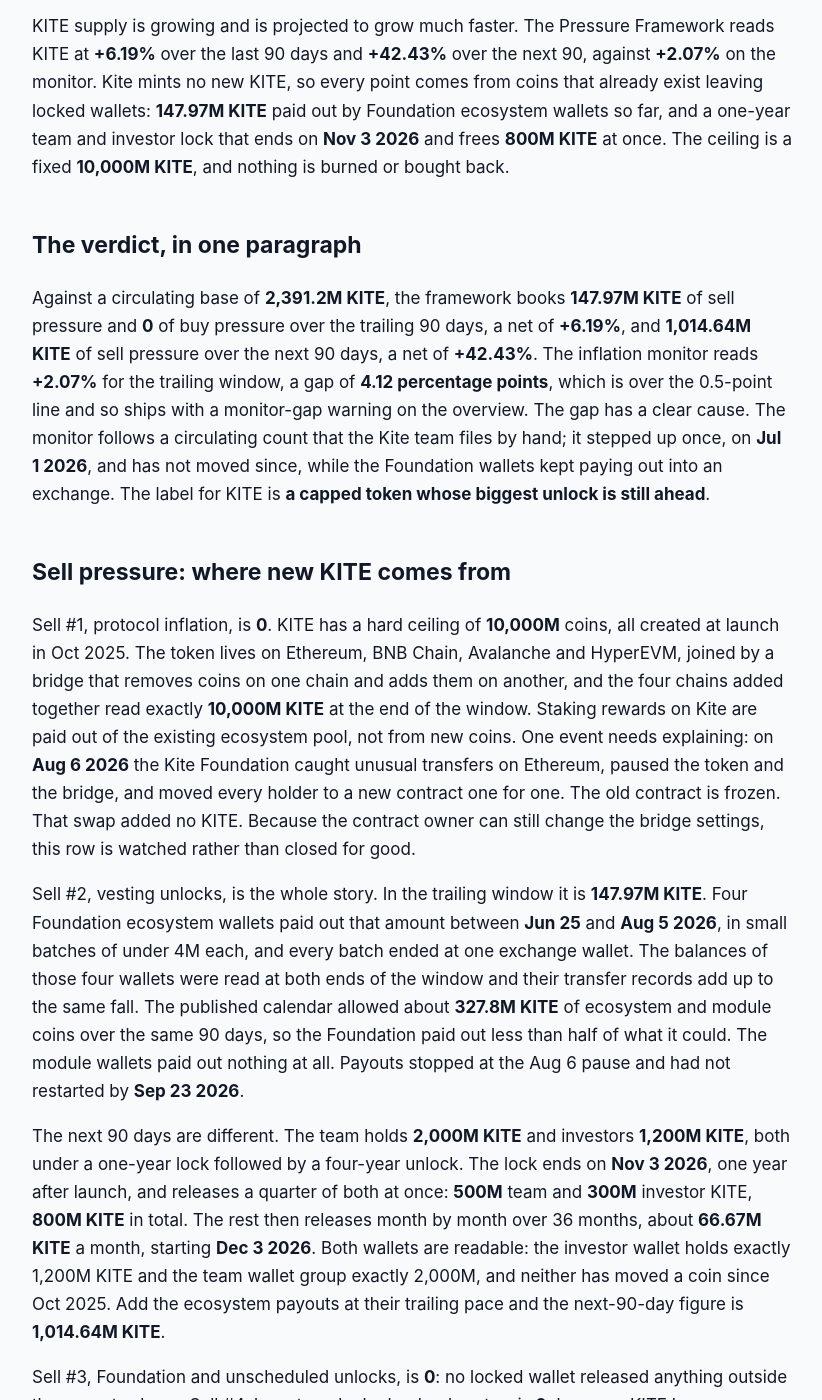
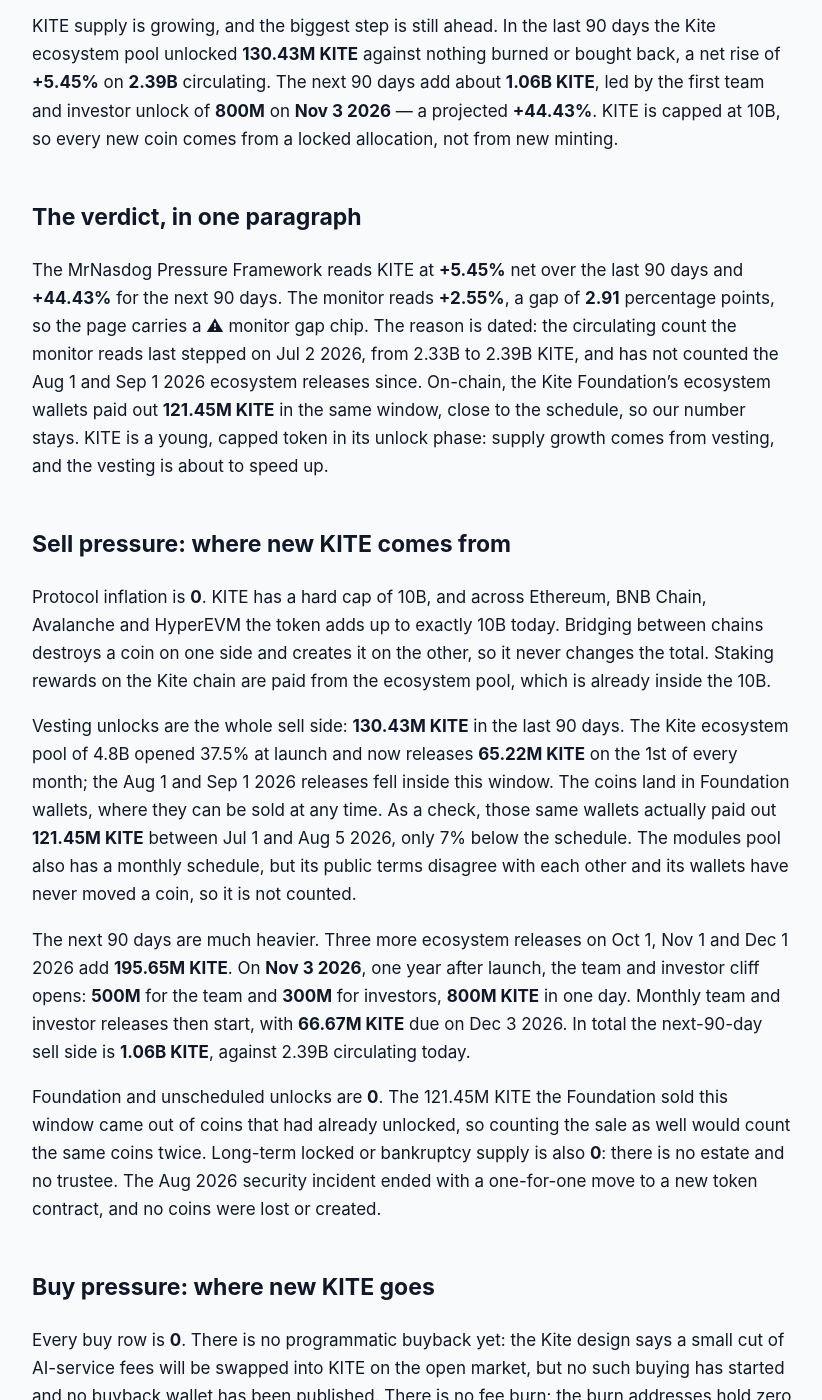
Before and after one commit to jeevansongmy-spec/mrnasdog-articles, a Jekyll site: the page built from crypto/kite-pressure-framework.md, in a window 1280 px wide and 1400 px high, scrolled down 230 px. Shown: the whole window, without its empty margins (228-1050 px from the left). Built offline with Jekyll 4.4.1, drawn with Linux system fonts in a browser that asks for light colours; some of the changed text lies outside the part shown.

Commit message:
publish: crypto/kite-pressure-framework

```diff
--- a/crypto/kite-pressure-framework.md
+++ b/crypto/kite-pressure-framework.md
@@ -1,6 +1,6 @@
 ---
 title:         "KITE Inflation Analysis · September 2026 · Supply growing · projected to keep growing"
-description:   "KITE supply grows 6.19% over 90 days and 42.43% next, as the Nov 3 2026 team and investor cliff frees 800M tokens. Full sell and buy pressure analysis."
+description:   "KITE supply is growing: 130M KITE unlocked in 90 days (+5.45%), no burn or buyback, and an 800M team and investor cliff on Nov 3 2026 means +44% next 90 days."
 canonical_url: "https://mrnasdog.com/research/kite/inflation"
 tags:          ["crypto", "kite", "ai-payments"]
 published:     true
@@ -10,48 +10,52 @@ Originally published at [KITE Inflation Analysis · September 2026 · Supply gro
 
 # KITE Inflation Analysis · September 2026 · Supply growing · projected to keep growing
 
-KITE supply is growing and is projected to grow much faster. The Pressure Framework reads KITE at **+6.19%** over the last 90 days and **+42.43%** over the next 90, against **+2.07%** on the monitor. Kite mints no new KITE, so every point comes from coins that already exist leaving locked wallets: **147.97M KITE** paid out by Foundation ecosystem wallets so far, and a one-year team and investor lock that ends on **Nov 3 2026** and frees **800M KITE** at once. The ceiling is a fixed **10,000M KITE**, and nothing is burned or bought back.
+KITE supply is growing, and the biggest step is still ahead. In the last 90 days the Kite ecosystem pool unlocked **130.43M KITE** against nothing burned or bought back, a net rise of **+5.45%** on **2.39B** circulating. The next 90 days add about **1.06B KITE**, led by the first team and investor unlock of **800M** on **Nov 3 2026** — a projected **+44.43%**. KITE is capped at 10B, so every new coin comes from a locked allocation, not from new minting.
 
 ## The verdict, in one paragraph
 
-Against a circulating base of **2,391.2M KITE**, the framework books **147.97M KITE** of sell pressure and **0** of buy pressure over the trailing 90 days, a net of **+6.19%**, and **1,014.64M KITE** of sell pressure over the next 90 days, a net of **+42.43%**. The inflation monitor reads **+2.07%** for the trailing window, a gap of **4.12 percentage points**, which is over the 0.5-point line and so ships with a monitor-gap warning on the overview. The gap has a clear cause. The monitor follows a circulating count that the Kite team files by hand; it stepped up once, on **Jul 1 2026**, and has not moved since, while the Foundation wallets kept paying out into an exchange. The label for KITE is **a capped token whose biggest unlock is still ahead**.
+The MrNasdog Pressure Framework reads KITE at **+5.45%** net over the last 90 days and **+44.43%** for the next 90 days. The monitor reads **+2.55%**, a gap of **2.91** percentage points, so the page carries a ⚠ monitor gap chip. The reason is dated: the circulating count the monitor reads last stepped on Jul 2 2026, from 2.33B to 2.39B KITE, and has not counted the Aug 1 and Sep 1 2026 ecosystem releases since. On-chain, the Kite Foundation's ecosystem wallets paid out **121.45M KITE** in the same window, close to the schedule, so our number stays. KITE is a young, capped token in its unlock phase: supply growth comes from vesting, and the vesting is about to speed up.
 
 ## Sell pressure: where new KITE comes from
 
-Sell #1, protocol inflation, is **0**. KITE has a hard ceiling of **10,000M** coins, all created at launch in Oct 2025. The token lives on Ethereum, BNB Chain, Avalanche and HyperEVM, joined by a bridge that removes coins on one chain and adds them on another, and the four chains added together read exactly **10,000M KITE** at the end of the window. Staking rewards on Kite are paid out of the existing ecosystem pool, not from new coins. One event needs explaining: on **Aug 6 2026** the Kite Foundation caught unusual transfers on Ethereum, paused the token and the bridge, and moved every holder to a new contract one for one. The old contract is frozen. That swap added no KITE. Because the contract owner can still change the bridge settings, this row is watched rather than closed for good.
+Protocol inflation is **0**. KITE has a hard cap of 10B, and across Ethereum, BNB Chain, Avalanche and HyperEVM the token adds up to exactly 10B today. Bridging between chains destroys a coin on one side and creates it on the other, so it never changes the total. Staking rewards on the Kite chain are paid from the ecosystem pool, which is already inside the 10B.
 
-Sell #2, vesting unlocks, is the whole story. In the trailing window it is **147.97M KITE**. Four Foundation ecosystem wallets paid out that amount between **Jun 25** and **Aug 5 2026**, in small batches of under 4M each, and every batch ended at one exchange wallet. The balances of those four wallets were read at both ends of the window and their transfer records add up to the same fall. The published calendar allowed about **327.8M KITE** of ecosystem and module coins over the same 90 days, so the Foundation paid out less than half of what it could. The module wallets paid out nothing at all. Payouts stopped at the Aug 6 pause and had not restarted by **Sep 23 2026**.
+Vesting unlocks are the whole sell side: **130.43M KITE** in the last 90 days. The Kite ecosystem pool of 4.8B opened 37.5% at launch and now releases **65.22M KITE** on the 1st of every month; the Aug 1 and Sep 1 2026 releases fell inside this window. The coins land in Foundation wallets, where they can be sold at any time. As a check, those same wallets actually paid out **121.45M KITE** between Jul 1 and Aug 5 2026, only 7% below the schedule. The modules pool also has a monthly schedule, but its public terms disagree with each other and its wallets have never moved a coin, so it is not counted.
 
-The next 90 days are different. The team holds **2,000M KITE** and investors **1,200M KITE**, both under a one-year lock followed by a four-year unlock. The lock ends on **Nov 3 2026**, one year after launch, and releases a quarter of both at once: **500M** team and **300M** investor KITE, **800M KITE** in total. The rest then releases month by month over 36 months, about **66.67M KITE** a month, starting **Dec 3 2026**. Both wallets are readable: the investor wallet holds exactly 1,200M KITE and the team wallet group exactly 2,000M, and neither has moved a coin since Oct 2025. Add the ecosystem payouts at their trailing pace and the next-90-day figure is **1,014.64M KITE**.
+The next 90 days are much heavier. Three more ecosystem releases on Oct 1, Nov 1 and Dec 1 2026 add **195.65M KITE**. On **Nov 3 2026**, one year after launch, the team and investor cliff opens: **500M** for the team and **300M** for investors, **800M KITE** in one day. Monthly team and investor releases then start, with **66.67M KITE** due on Dec 3 2026. In total the next-90-day sell side is **1.06B KITE**, against 2.39B circulating today.
 
-Sell #3, Foundation and unscheduled unlocks, is **0**: no locked wallet released anything outside the payouts above. Sell #4, long-term locked or bankruptcy, is **0**, because KITE has no bankruptcy estate, trustee or court-ordered payout.
+Foundation and unscheduled unlocks are **0**. The 121.45M KITE the Foundation sold this window came out of coins that had already unlocked, so counting the sale as well would count the same coins twice. Long-term locked or bankruptcy supply is also **0**: there is no estate and no trustee. The Aug 2026 security incident ended with a one-for-one move to a new token contract, and no coins were lost or created.
 
 ## Buy pressure: where new KITE goes
 
-Nowhere. Buy #1, programmatic buyback, is **0**. Kite describes a future where a cut of AI-service fees is swapped into KITE on the open market, but no buyback contract, wallet or purchase has been published or seen on chain. Buy #2, protocol fee burn, is **0**: KITE has no burn. Both places a burn could show were checked at both ends of the window. The dead address held nothing on Ethereum and only dust on BNB Chain, and total supply did not fall below the cap.
-
-Buy #3, Foundation buy, is **0**. The Kite Foundation bought no KITE, and no wallet it controls grew across the window. Buy #4, new long-term lock, is **0**. The Aug 2026 contract swap copied balances one for one and locked nothing away, and no staking contract holds a material amount of KITE.
+Every buy row is **0**. There is no programmatic buyback yet: the Kite design says a small cut of AI-service fees will be swapped into KITE on the open market, but no such buying has started and no buyback wallet has been published. There is no fee burn: the burn addresses hold zero KITE on both the old and new contracts, and total supply is still exactly 10B. The Foundation has not bought KITE back — its wallets only sent coins out. And no new long-term lock appeared: validator stake on the Kite chain is **12M KITE**, unchanged since Mar 2026. With nothing taking coins off the market, every unlock goes straight to the net number.
 
 ## Foundation and overhang
 
-The overhang on KITE is very large, and almost all of it sits in wallets that can be read on chain. The four ecosystem wallets and one airdrop wallet hold **3,262.4M KITE** together, down from **3,410.3M** at the start of the window. A group of 28 wallets holds **1,997.8M KITE** and has not moved since Oct 2025. A group of 61 team wallets holds **2,000.0M KITE**, the investor wallet holds **1,200.0M KITE**, and one unlabelled wallet holds **168.2M KITE**. Together these wallets hold far more than the circulating float.
+Most KITE still sits in team-controlled wallets. The Kite Foundation's ecosystem wallets hold about **3.26B KITE** across four large vaults and one airdrop wallet; they fell by 121.45M this window and have not moved since the Aug 28 2026 contract switch. Two groups of team and modules wallets hold about **2B KITE** each and have not moved a coin since Oct 2025. One investor wallet holds exactly **1.2B KITE**, untouched since Oct 2025 — it is the source of the investor cliff. An unlabelled team-linked wallet holds about **221M KITE** across Ethereum and BNB Chain. There is no buyback wallet, no separate DAO treasury and no bankruptcy estate. We read these balances on-chain at every rebuild. If any of these wallets' balance falls between refreshes, the outflow enters Sell #3 at the next refresh.
 
-What makes this overhang unusual is how little of it follows a fixed rule. These are ordinary multi-signature wallets, not lock contracts, so the calendar says what may be released while the Foundation decides what actually is. So far it has released less than the calendar allows. Every wallet is read at each rebuild. If any of their balances falls between rebuilds by more than the payouts already counted, that outflow enters Sell #3 at the next refresh.
+## How KITE compares to other young Layer 1 tokens with vesting cliffs
 
-## How KITE compares to other capped launch-stage tokens
+KITE follows the common shape of a venture-backed token launched in the last year: a fixed cap, a small float at launch (18% of supply), a monthly ecosystem stream, and a one-year cliff for the team and investors. Its supply story is set by unlocks, not by issuance. That makes it the opposite of an uncapped proof-of-stake Layer 1, where new coins are minted every block at a steady few percent a year and the float is already nearly complete.
 
-KITE belongs to a common class: a young token with a fixed supply, most of it locked at launch, released on a calendar to the team, investors and an ecosystem fund. That is very different from a proof-of-work coin like Bitcoin, which mints new coins with every block on a fixed halving schedule, and from staking-reward chains, which add a few percent of new supply each year to pay validators. KITE mints nothing. On the pure issuance test it is stricter than both.
+Against other capped tokens, what stands out is the size of the first cliff next to the float. 800M KITE is about a third of today's circulating supply, released in one day. Tokens with a fee burn or a running buyback can soak up part of such an unlock; KITE has neither yet, so the full amount counts. The fee-to-KITE swap in the Kite design would, once live, put KITE in the smaller group of tokens where real usage feeds buying — but today it adds nothing.
 
-And yet KITE reads **+42.43%** for the next 90 days, far above any mature capped chain. A hard cap limits total supply, not tradable supply. With only about a quarter of the cap circulating, each unlock is large next to the float. The contrast with a continuous vest is useful too. A token that unlocks in a smooth straight line spreads the same amount over every day; KITE's team and investor schedule puts a full year of accrued release on a single date, **Nov 3 2026**, and then settles into monthly steps.
-
-The last comparison is with exchange tokens that buy back and burn part of their revenue each quarter, which can push their net reading below zero. Kite has the idea of a fee swap in its design papers, but nothing has run. Until it does, and at a size that matters against 800M-coin unlocks, the buy side of the KITE ledger stays at zero.
+The other difference is custody. On many chains the vesting sits in a lock contract that pays out on a timer. For KITE the pools sit in ordinary multi-signature wallets, so an unlocked coin can be sold the same day, and the Foundation's actual sales have tracked the monthly schedule closely.
 
 ## What to watch in the next 90 days
 
-First, **Nov 3 2026**: the end of the one-year team and investor lock, when **800M KITE** can leave the investor wallet and the team wallet group; whether it all moves that day, or sits in the wallets like the module coins have, is the single biggest question for this page. Second, **Dec 3 2026**, the first monthly team and investor release of about **66.67M KITE**. Third, the ecosystem calendar steps on **Oct 1**, **Nov 1** and **Dec 1 2026**, and whether Foundation payouts to the exchange restart after the pause. Fourth, the bridge and contract owner settings after the Aug 2026 incident, since a bridge change is the only way new KITE could appear. Fifth, any launch of the fee swap into KITE, which would be the first real buy pressure.
+On **Oct 1 2026**, the next ecosystem release of 65.22M KITE, and whether the Foundation wallets start selling again after a pause that began with the Aug 2026 security incident.
+
+On **Nov 3 2026**, the team and investor cliff of 800M KITE: watch the investor wallet holding 1.2B and the team wallet groups for the first transfers out.
+
+On **Dec 3 2026**, the first monthly team and investor release of 66.67M KITE, which then repeats every month until Nov 2029.
+
+Any launch of the fee-to-KITE swap, which would be the first buy-side mechanism, and whether the team-filed circulating count catches up with the releases it has missed since Jul 2026.
 
 ## Summary
 
-The MrNasdog Pressure Framework reads KITE at **+6.19%** over the trailing 90 days and **+42.43%** over the next 90: supply growing, projected to keep growing. Kite mints nothing and burns nothing; all of the pressure is existing KITE leaving locked wallets, **147.97M** from Foundation ecosystem wallets so far and **800M** from the team and investor lock on **Nov 3 2026**. The key risk is the size of that one date against a float of **2,391.2M KITE**, with more than 8,000M still held in project wallets behind it. The ceiling of **10,000M KITE** is the one firm limit.
+KITE supply grew **+5.45%** in the last 90 days and the MrNasdog Pressure Framework projects **+44.43%** for the next 90, because the first team and investor cliff of **800M KITE** opens on Nov 3 2026 on top of the monthly ecosystem release. The token is capped at 10B, so nothing is minted; all of the growth is locked supply becoming sellable. There is no burn and no buyback to offset it, and close to nine tenths of all KITE is still in team-controlled wallets, which makes the unlock calendar the main risk for years to come.
 
-MrNasdog Pressure Framework analysis of KITE, Metric 1 — Inflation. Data + explanation only. Not financial advice. Updated Sep 23 2026.
+---
+
+*MrNasdog Pressure Framework analysis of KITE, Metric 1 — Inflation. Data + explanation only. Not financial advice. Checked Sep 29 2026.*
```
